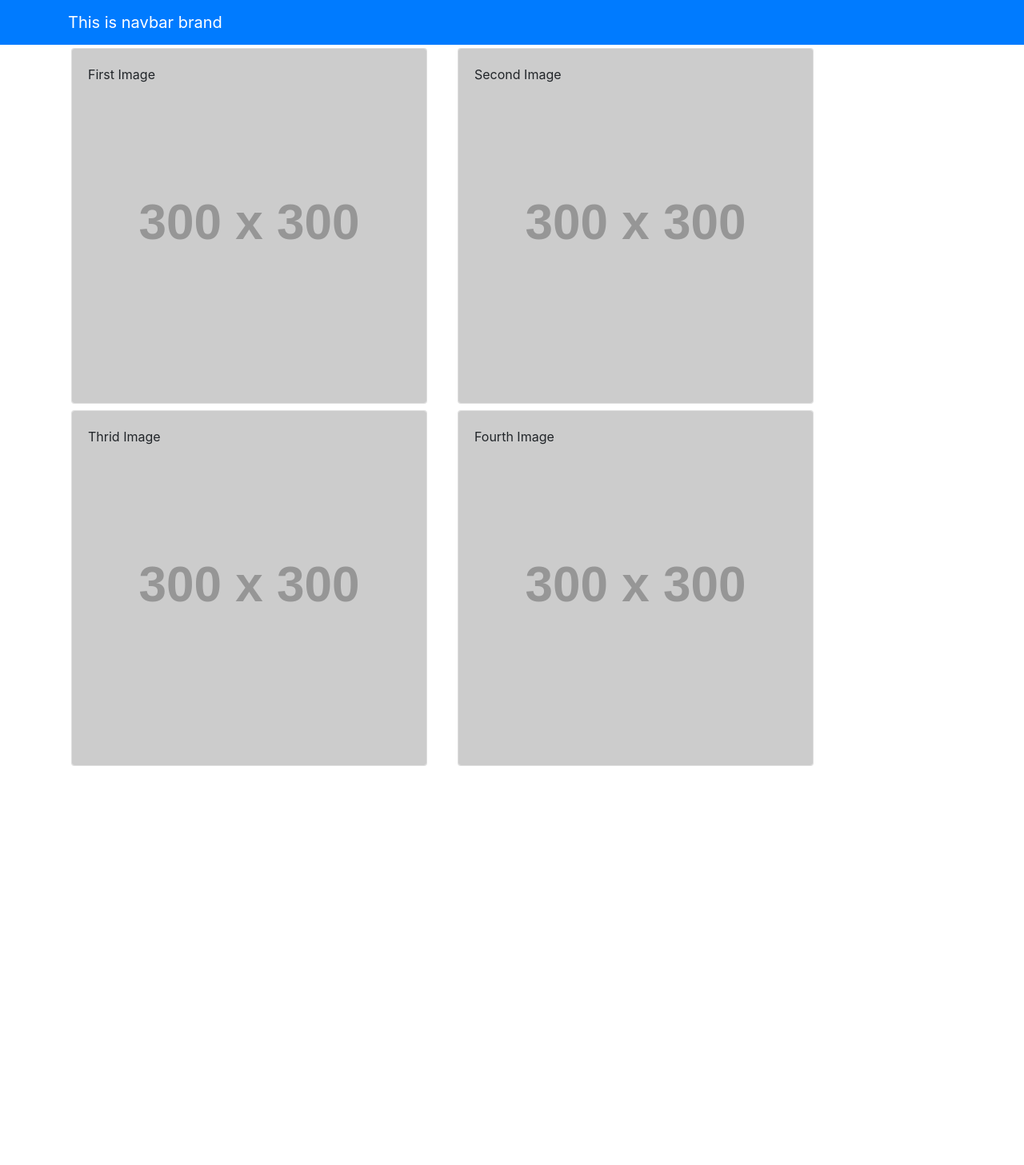
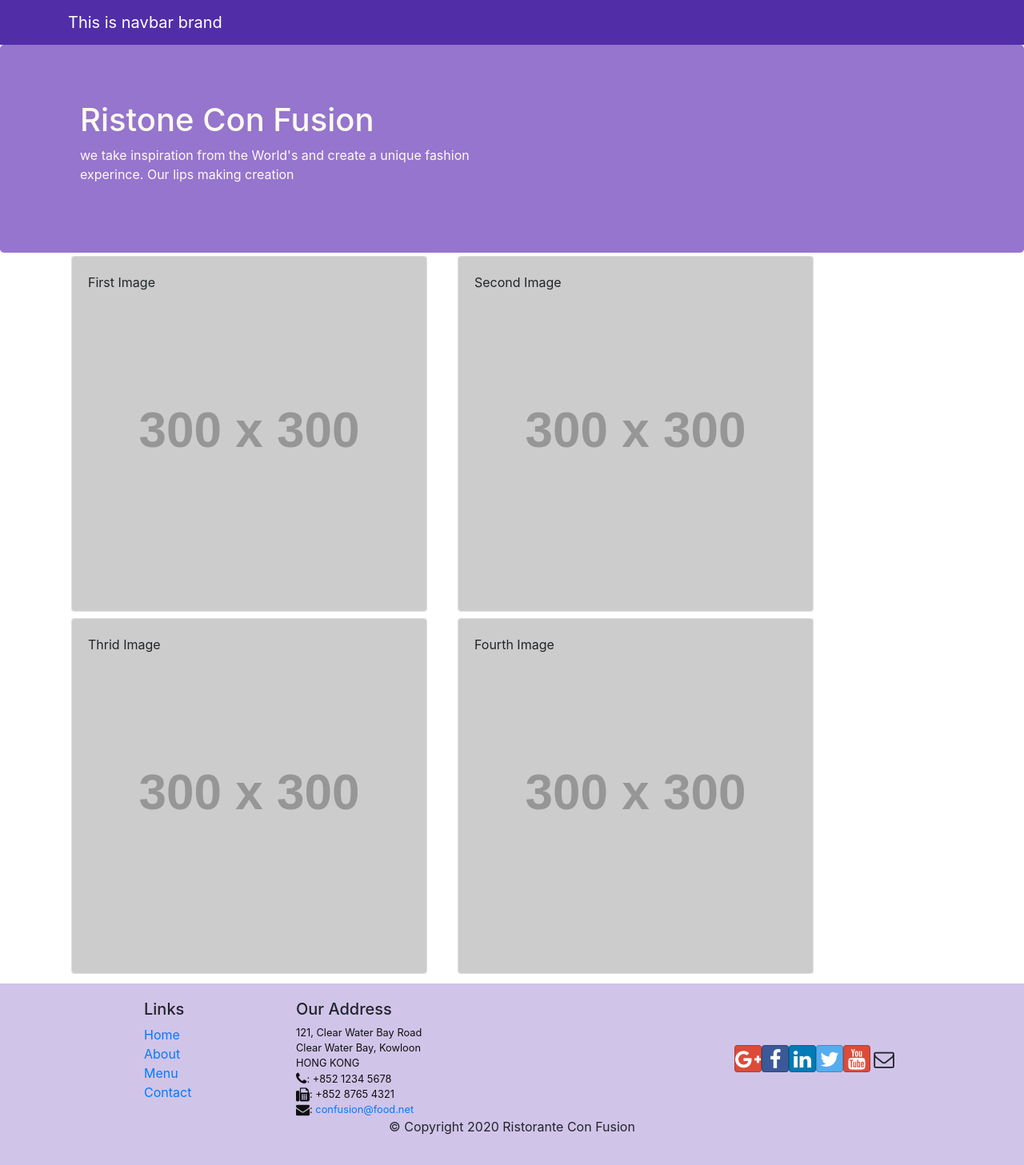
Before and after one commit to lahirue/react-apps, a React (Create React App) app: page /contactus in a window 1280 px wide. Shown: the whole page at 80% size. Before the commit the page ends 970 px from the top, so only its background shows below. Built offline with nearby package versions, Linux system fonts and the light colour scheme.

Commit message:
header and footer

```diff
--- a/package.json
+++ b/package.json
@@ -7,6 +7,8 @@
     "@testing-library/react": "^9.5.0",
     "@testing-library/user-event": "^7.2.1",
     "bootstrap": "^4.5.2",
+    "bootstrap-social": "^5.1.1",
+    "font-awesome": "^4.7.0",
     "react": "^16.13.1",
     "react-bootstrap": "^0.32.4",
     "react-dom": "^16.13.1",
--- a/src/App.css
+++ b/src/App.css
@@ -1,38 +1,33 @@
-.App {
-  text-align: center;
+.row-header{
+  margin:0px auto;
+  padding:0px auto;
 }
 
-.App-logo {
-  height: 40vmin;
-  pointer-events: none;
+.row-content {
+  margin:0px auto;
+  padding: 50px 0px 50px 0px;
+  border-bottom: 1px ridge;
+  min-height:400px;
 }
 
-@media (prefers-reduced-motion: no-preference) {
-  .App-logo {
-    animation: App-logo-spin infinite 20s linear;
-  }
+.footer{
+  background-color: #D1C4E9;
+  margin:0px auto;
+  padding: 20px 0px 20px 0px;
+}
+.jumbotron {
+  padding:70px 30px 70px 30px;
+  margin:0px auto;
+  background: #9575CD ;
+  color:floralwhite;
 }
 
-.App-header {
-  background-color: #282c34;
-  min-height: 100vh;
-  display: flex;
-  flex-direction: column;
-  align-items: center;
-  justify-content: center;
-  font-size: calc(10px + 2vmin);
-  color: white;
+address{
+  font-size:80%;
+  margin:0px;
+  color:#0f0f0f;
 }
 
-.App-link {
-  color: #61dafb;
+.navbar-dark {
+  background-color: #512DA8;
 }
-
-@keyframes App-logo-spin {
-  from {
-    transform: rotate(0deg);
-  }
-  to {
-    transform: rotate(360deg);
-  }
-}
--- /dev/null
+++ b/src/components/FooterComponent.js
@@ -0,0 +1,51 @@
+import React from 'react';
+
+
+function Footer (props) {
+    return (
+        <div className="footer">
+        <div className="container">
+            <div className="row justify-content-center">
+                <div className="col-4 offset-1 col-sm-2">
+                    <h5>Links</h5>
+                    <ul className="list-unstyled">
+                        <li><a href="#">Home</a></li>
+                        <li><a href="#">About</a></li>
+                        <li><a href="#">Menu</a></li>
+                        <li><a href="contactus.html">Contact</a></li>
+                    </ul>
+                </div>
+                <div className="col-7 col-sm-5">
+                    <h5>Our Address</h5>
+                    <address>
+		              121, Clear Water Bay Road<br />
+		              Clear Water Bay, Kowloon<br />
+		              HONG KONG<br />
+		              <i className="fa fa-phone fa-lg"></i>: +852 1234 5678<br />
+		              <i className="fa fa-fax fa-lg"></i>: +852 8765 4321<br />
+		              <i className="fa fa-envelope fa-lg"></i>: <a href="mailto:confusion@food.net">
+                         confusion@food.net</a>
+                    </address>
+                </div>
+                <div className="col-12 col-sm-4 align-self-center">
+                    <div className="text-center">
+                        <a className="btn btn-social-icon btn-google" href="http://google.com/+"><i className="fa fa-google-plus"></i></a>
+                        <a className="btn btn-social-icon btn-facebook" href="http://www.facebook.com/profile.php?id="><i className="fa fa-facebook"></i></a>
+                        <a className="btn btn-social-icon btn-linkedin" href="http://www.linkedin.com/in/"><i className="fa fa-linkedin"></i></a>
+                        <a className="btn btn-social-icon btn-twitter" href="http://twitter.com/"><i className="fa fa-twitter"></i></a>
+                        <a className="btn btn-social-icon btn-google" href="http://youtube.com/"><i className="fa fa-youtube"></i></a>
+                        <a className="btn btn-social-icon" href="mailto:"><i className="fa fa-envelope-o"></i></a>
+                    </div>
+                </div>
+            </div>
+            <div className="row justify-content-center">
+                <div className="col-auto">
+                    <p>© Copyright 2020 Ristorante Con Fusion</p>
+                </div>
+            </div>
+        </div>
+    </div>
+    );
+}
+
+export default Footer;
--- /dev/null
+++ b/src/components/HeaderComponent.js
@@ -0,0 +1,28 @@
+import React, {Component} from 'react';
+import {Navbar, NavbarBrand, Jumbotron} from 'reactstrap';
+
+class Header extends Component {
+    render () {
+        return (
+            <>
+       <Navbar dark >
+         <div className="container">
+            <NavbarBrand href="/"> This is navbar brand </NavbarBrand>
+         </div>
+       </Navbar>
+       <Jumbotron>
+           <div className="container">
+               <div className="row row-header">
+                <div className="col-12 col-sm-6">
+                    <h1>Ristone Con Fusion</h1>
+                    <p>we take inspiration from the World's and create a unique fashion experince. Our lips making creation</p>
+                </div>
+               </div>
+           </div>
+       </Jumbotron>
+            </>
+        );
+    }
+}
+
+export default Header;
--- a/src/components/MainComponent.js
+++ b/src/components/MainComponent.js
@@ -1,8 +1,10 @@
 import React, { Component } from 'react';
-import {Navbar, NavbarBrand} from 'reactstrap';
 import Menu from './MenuComponent'
 import '../App.css'
 import DishDetail from './DishdetailComponent'
+import Header from './HeaderComponent'
+import Footer from './FooterComponent'
+
 import { DISHES } from '../shared/dishes';
 
 class Main extends Component {
@@ -25,13 +27,11 @@
   render () {
   return (
     <div>
-       <Navbar dark color="primary" >
-         <div className="container">
-            <NavbarBrand href="/"> This is navbar brand </NavbarBrand>
-         </div>
-       </Navbar>
+      <Header />
       <Menu dishes={this.state.dishes} onClick={(dishId) => this.onDishSelect(dishId)}/>
       <DishDetail dish={this.state.dishes.filter((dish) => dish.id === this.state.selectedDish)[0]} />
+      <Footer />
+
     </div>
   );
   }
--- a/src/index.js
+++ b/src/index.js
@@ -3,6 +3,8 @@
 import 'bootstrap/dist/css/bootstrap.min.css'
 import './index.css';
 import App from './App';
+import 'font-awesome/css/font-awesome.min.css';
+import 'bootstrap-social/bootstrap-social.css';
 import * as serviceWorker from './serviceWorker';
 
 ReactDOM.render(
```
Also changed, not shown: 1 other file (tests, documents, lock files or other folders).
